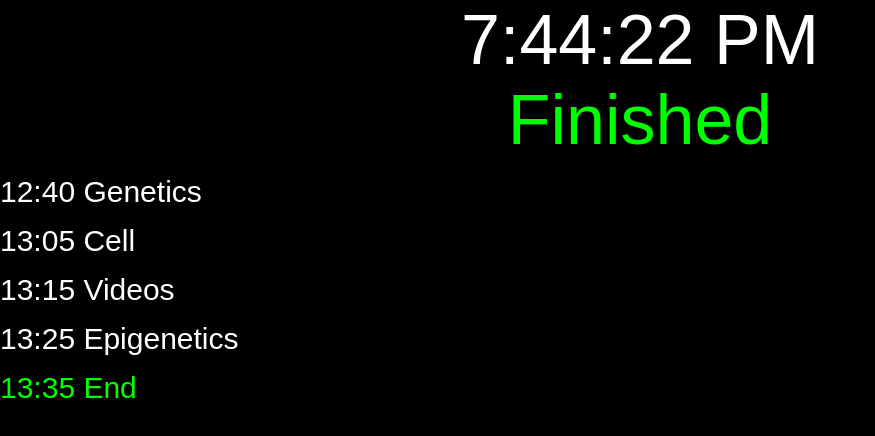
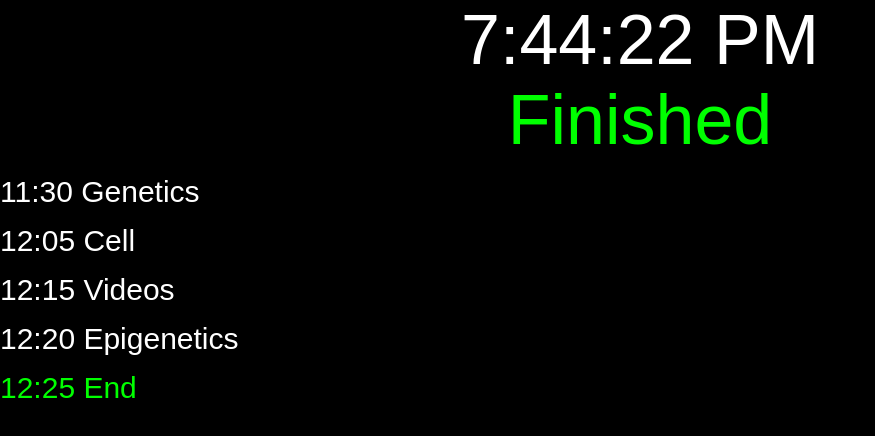
Before and after one commit to facorread/stationClock, a plain HTML site: page index.html in a window 1280 px wide. Shown: the whole page, without its empty margins (0-875 px from the left). Drawn offline with Linux system fonts and the light colour scheme.

Commit message:
Time changes

```diff
--- a/index.html
+++ b/index.html
@@ -32,11 +32,11 @@ along with lectureClock.  If not, see <http://www.gnu.org/licenses/>.
         <p class="lectureTimeCell" id="lectureTimeCell">Contents are set by script.js</p>
 				<!-- Activities must be sorted in time and label, starting with HH:MM. Make sure the last activity is the end of the lecture.  -->
 				<div id="lecturePlan" contenteditable="true">
-				<p class="lectureActivity">12:40 Genetics</p>
-				<p class="lectureActivity">13:05 Cell</p>
-				<p class="lectureActivity">13:15 Videos</p>
-				<p class="lectureActivity">13:25 Epigenetics</p>
-				<p class="lectureActivity">13:35 End</p>
+				<p class="lectureActivity">11:30 Genetics</p>
+				<p class="lectureActivity">12:05 Cell</p>
+				<p class="lectureActivity">12:15 Videos</p>
+				<p class="lectureActivity">12:20 Epigenetics</p>
+				<p class="lectureActivity">12:25 End</p>
 				</div>
     </body>
 </html>
```
